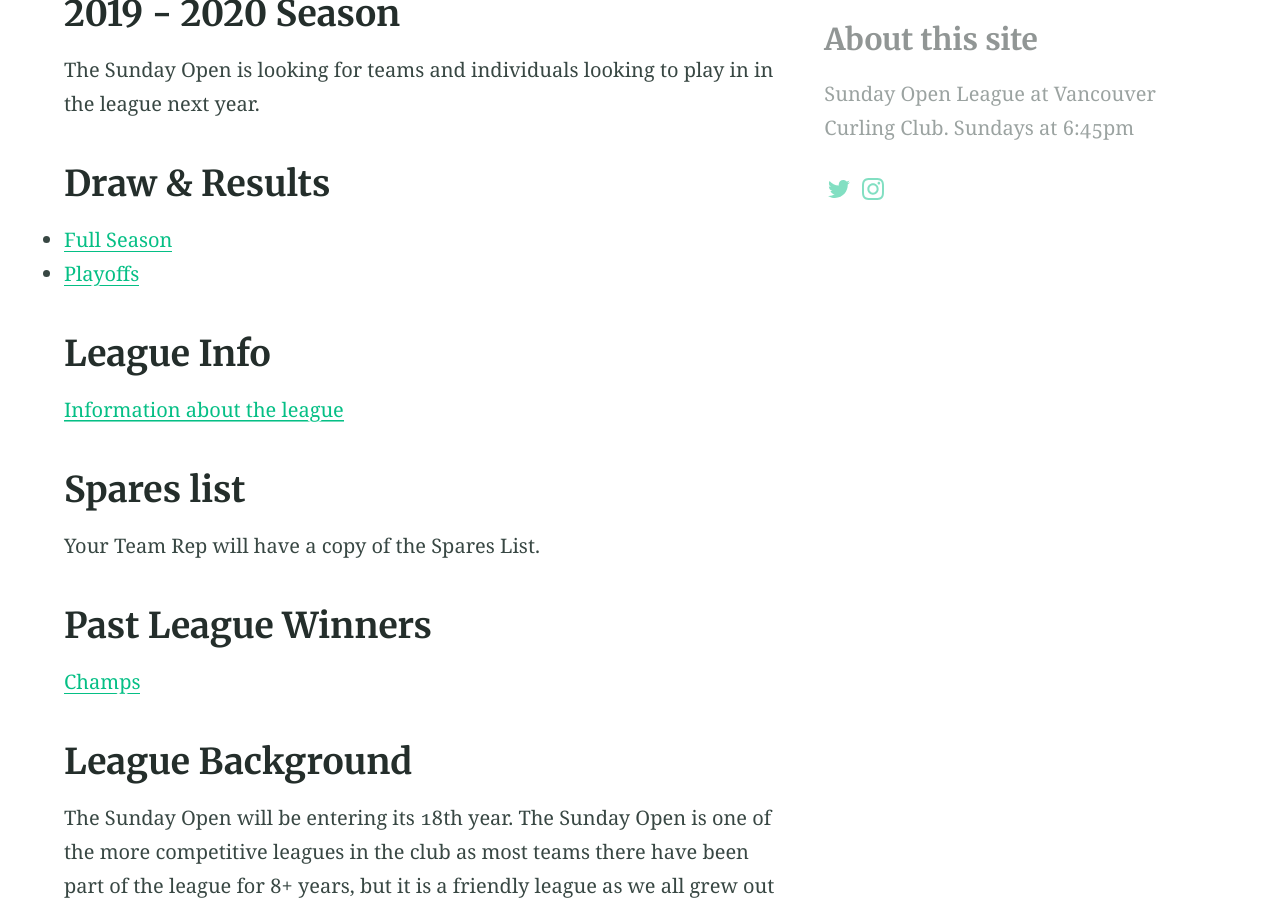
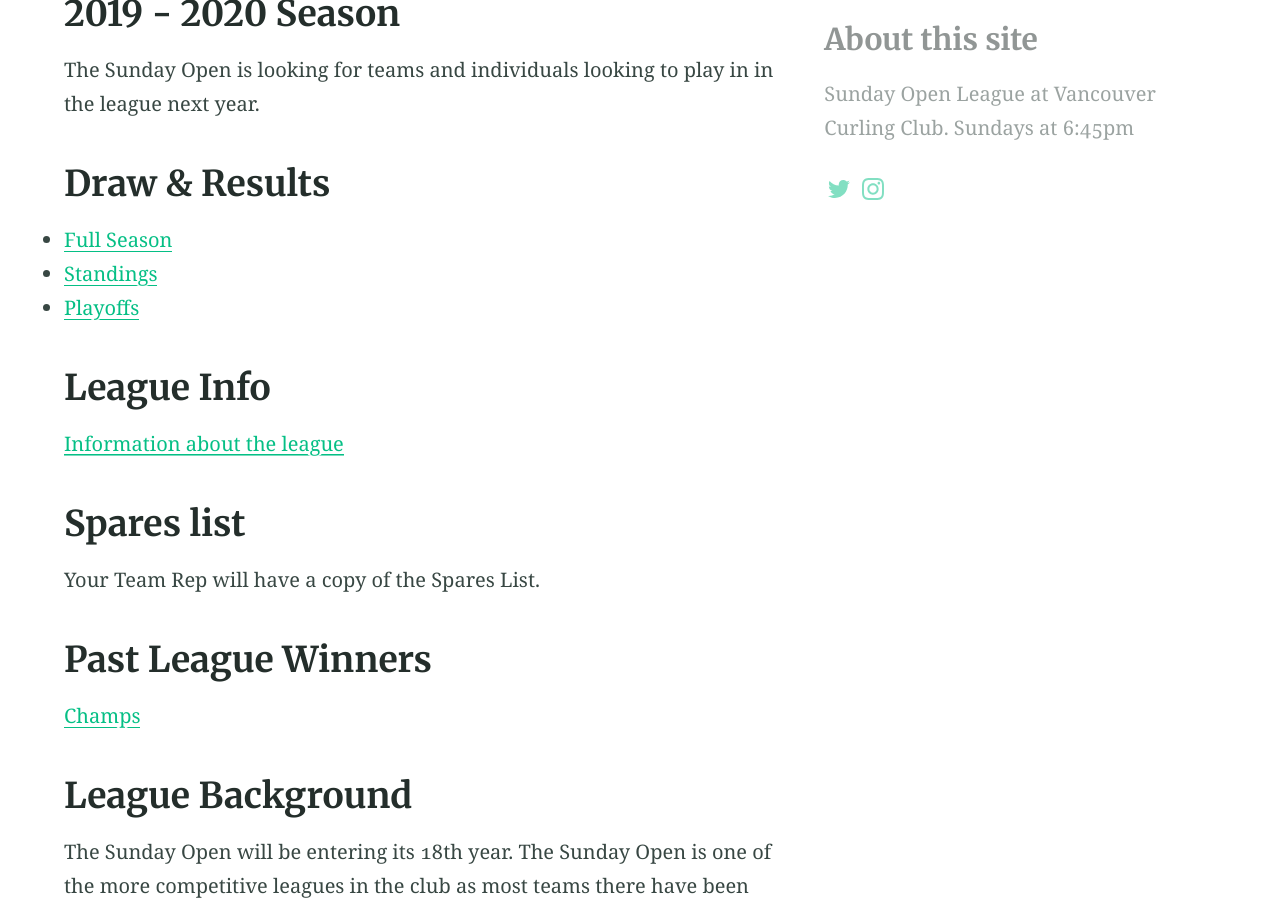
Before and after one commit to adsgray/testsite, a Jekyll site: the page built from index.md, in a window 1280 px wide and 900 px high, scrolled down 747 px. Built offline with Jekyll 4.4.1, drawn with Linux system fonts in a browser that asks for light colours.

Commit message:
add standings to Draw & Results

```diff
--- a/index.md
+++ b/index.md
@@ -15,6 +15,7 @@ The Sunday Open is looking for teams and individuals looking to play in in the l
 
 ## Draw & Results
 * [Full Season](seasondraw.html)
+* [Standings](standings.html)
 * [Playoffs](playoffdraw.html)
 
 ## League Info
```
